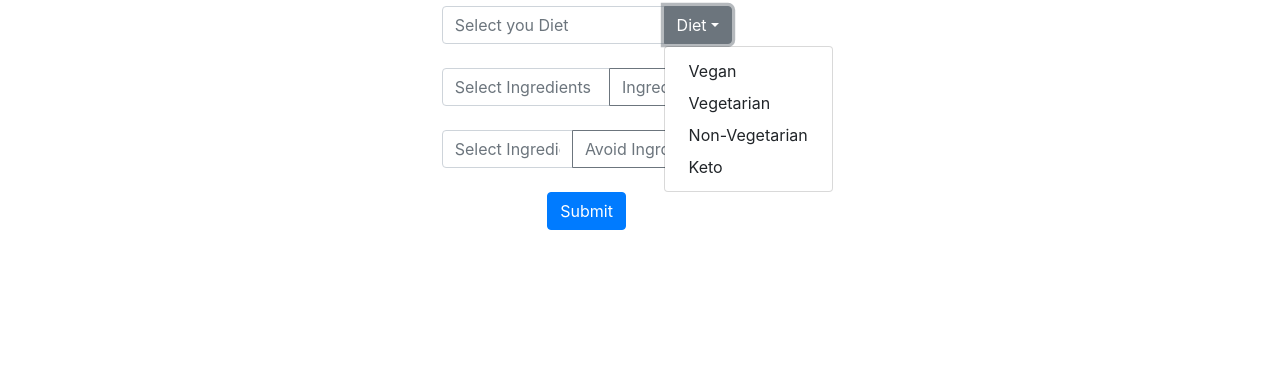
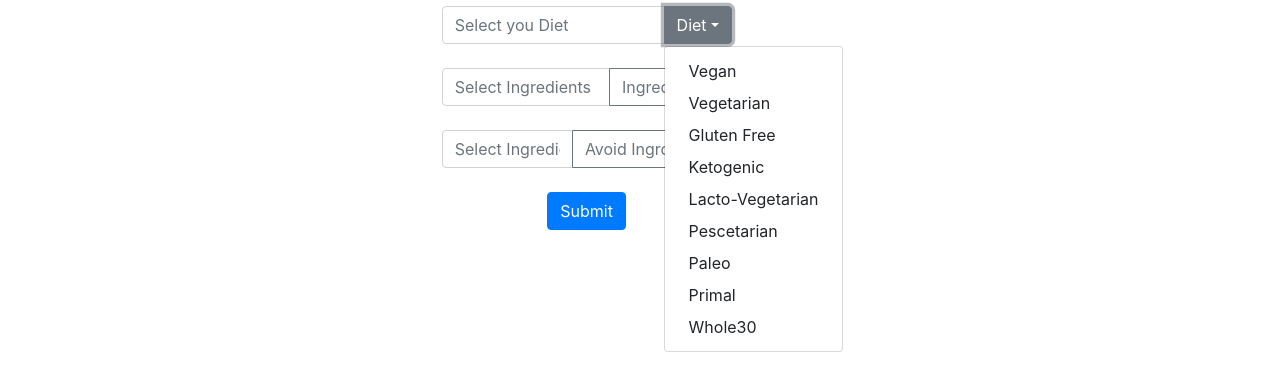
Before and after one commit to iamindika/meal-planner, a React (Create React App) app in the folder client/: page /profile in a window 1280 px wide. Both pictures are taken after a click on the button "Diet". Shown: the part 432-797 px from the top of the page. Built offline with nearby package versions, Linux system fonts and the light colour scheme.

Commit message:
changes made to profile page

```diff
--- a/client/src/components/Profile.js
+++ b/client/src/components/Profile.js
@@ -25,8 +25,13 @@ export default function Profile(){
     >
       <Dropdown.Item href="#">Vegan</Dropdown.Item>
       <Dropdown.Item href="#">Vegetarian</Dropdown.Item>
-      <Dropdown.Item href="#">Non-Vegetarian</Dropdown.Item>
-      <Dropdown.Item href="#">Keto</Dropdown.Item>
+      <Dropdown.Item href="#">Gluten Free</Dropdown.Item>
+      <Dropdown.Item href="#">Ketogenic</Dropdown.Item>
+      <Dropdown.Item href="#">Lacto-Vegetarian</Dropdown.Item>
+      <Dropdown.Item href="#">Pescetarian</Dropdown.Item>
+      <Dropdown.Item href="#">Paleo</Dropdown.Item>
+      <Dropdown.Item href="#">Primal</Dropdown.Item>
+      <Dropdown.Item href="#">Whole30</Dropdown.Item>
     </DropdownButton>
   </InputGroup>
 <br />
```
